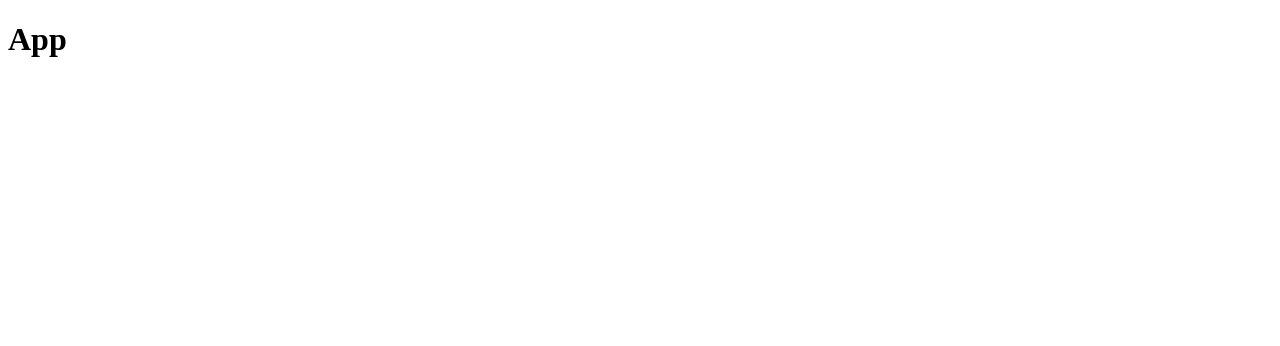
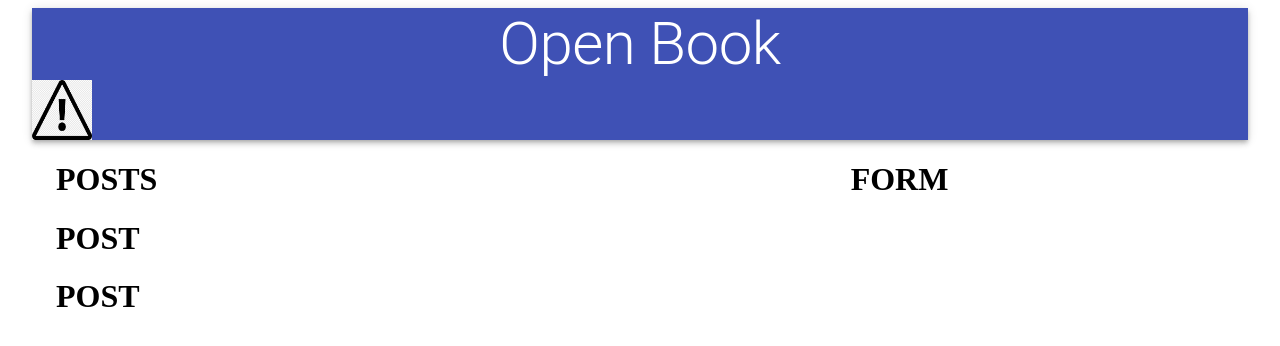
Before and after one commit to trichocereus/spot-check, a React (Create React App) app in the folder client/: page / in a window 1280 px wide. Shown: the top 346 px of the page. Built offline with nearby package versions, Linux system fonts and the light colour scheme.

Commit message:
organize post/posts/form heirarchy and ensure each component renders on client side react app

```diff
--- a/client/src/App.js
+++ b/client/src/App.js
@@ -1,10 +1,31 @@
 import React from 'react';
+import { Container, AppBar, Typography, Grow, Grid } from '@material-ui/core';
+
+import openbook from './images/openbook.png'
+
+import Posts from './components/Posts/Posts';
+import Form from './components/Form/Form';
 
 const App = () => {
     return (
-        <div>
-            <h1>App</h1>
-        </div>
+        <Container maxWidth='lg'>
+            <AppBar position='static'>
+                <Typography variant='h2' align='center'>Open Book</Typography>
+                <img src={openbook} alt='openbook' height='60' width='60' />
+            </AppBar>
+            <Grow in>
+                <Container>
+                    <Grid container justify='space-between' alignItems='stretch' spacing={3}>
+                        <Grid item xs={12} sm={7}>
+                            <Posts />
+                        </Grid>
+                        <Grid item xs={12} sm={4}>
+                            <Form />
+                        </Grid>
+                    </Grid>
+                </Container>
+            </Grow>
+        </Container>
     );
 };
 
--- /dev/null
+++ b/client/src/components/Form/Form.js
@@ -0,0 +1,9 @@
+import React from 'react';
+
+const Form = () => {
+    return (
+        <h1>FORM</h1>
+    );
+}
+
+export default Form;
--- /dev/null
+++ b/client/src/components/Posts/Post/Post.js
@@ -0,0 +1,9 @@
+import React from 'react';
+
+const Post = () => {
+    return (
+        <h1>POST</h1>
+    );
+}
+
+export default Post;
--- /dev/null
+++ b/client/src/components/Posts/Posts.js
@@ -0,0 +1,14 @@
+import React from 'react';
+import Post from './Post/Post.js'
+
+const Posts = () => {
+    return (
+        <>
+            <h1>POSTS</h1>
+            <Post />
+            <Post />
+        </>
+    );
+}
+
+export default Posts;
```
Also changed, not shown: client/src/components/Form/styles.js (added), client/src/components/Posts/Post/styles.js (added), client/src/components/Posts/styles.js (added), client/src/images/openbook.png (added), 1 other file (tests, documents, lock files or other folders).
